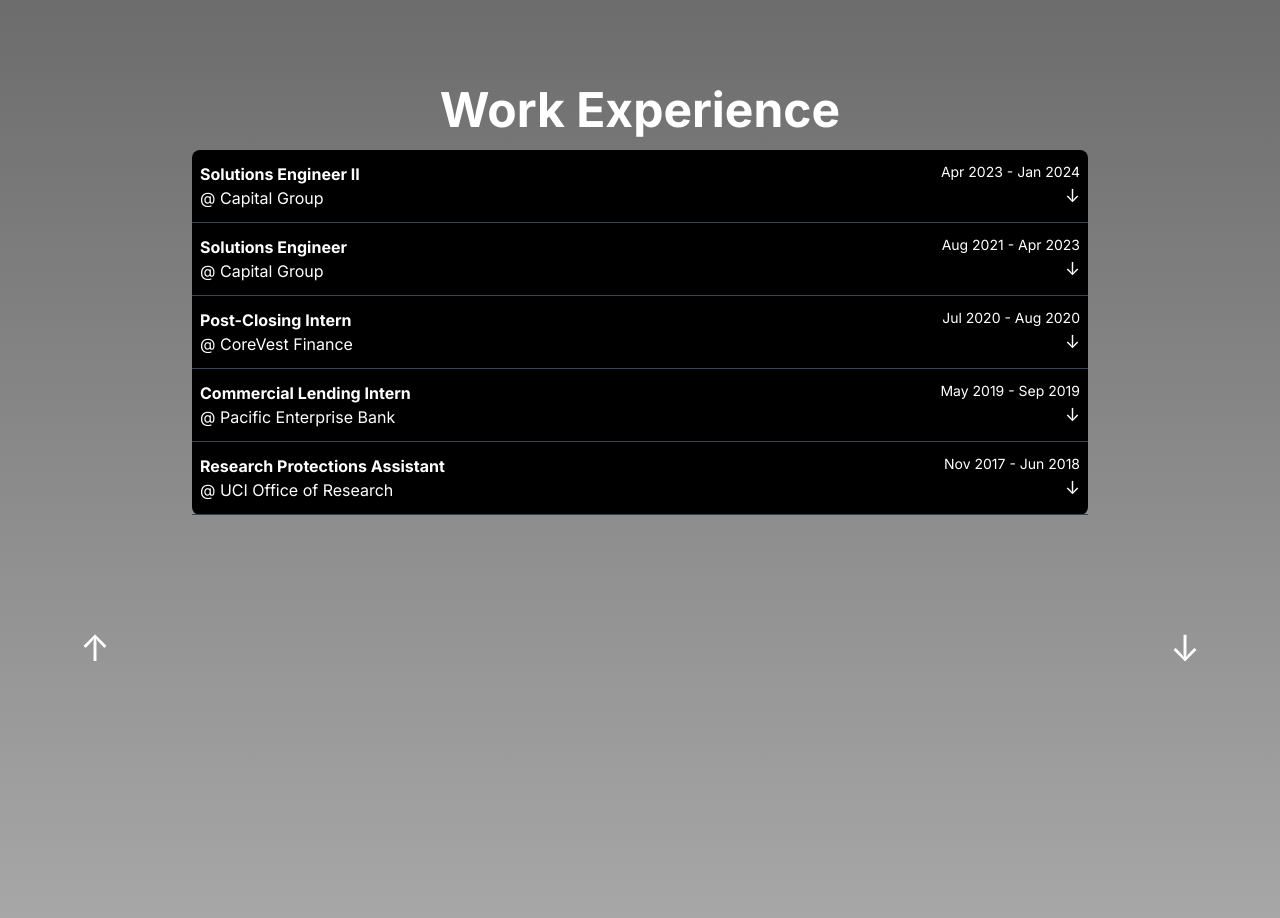
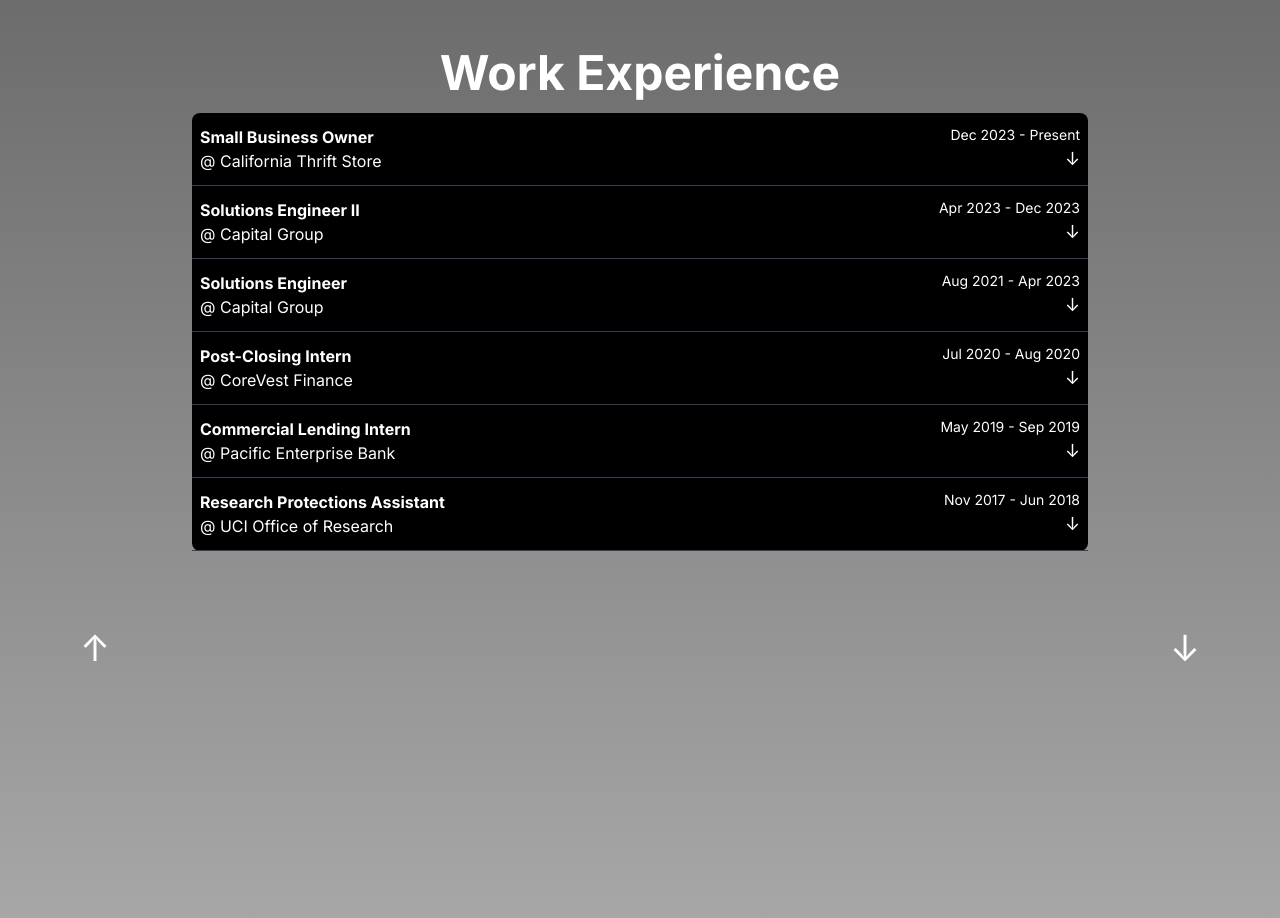
Before and after one commit to EJar74/portfolio, a Next.js app: page / in a window 1280 px wide. Shown: the part 1700-2618 px from the top of the page. Built offline with nearby package versions, Linux system fonts and the light colour scheme.

Commit message:
adding CTS experience

```diff
--- a/app/components/ExperienceSection.tsx
+++ b/app/components/ExperienceSection.tsx
@@ -14,9 +14,15 @@
   // },
   // ... more experiences
   {
+    position:"Small Business Owner",
+    company:"California Thrift Store",
+    period:"Dec 2023 - Present",
+    description:"Lead digital transformation of operations to lift inventory turnover ratio through multichannel retailing."
+  },
+  {
     position: "Solutions Engineer II",
     company: "Capital Group",
-    period: "Apr 2023 - Jan 2024",
+    period: "Apr 2023 - Dec 2023",
     description: "Managed and expanded custom HR and review systems, incorporating advanced automation to enhance operational efficiency and stakeholder satisfaction."
   },
   {
```
